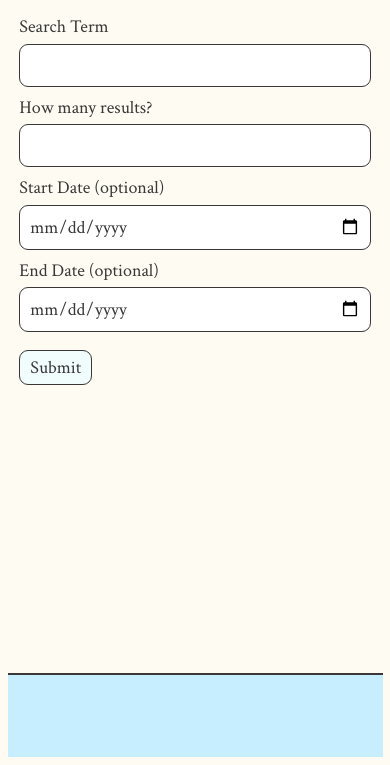
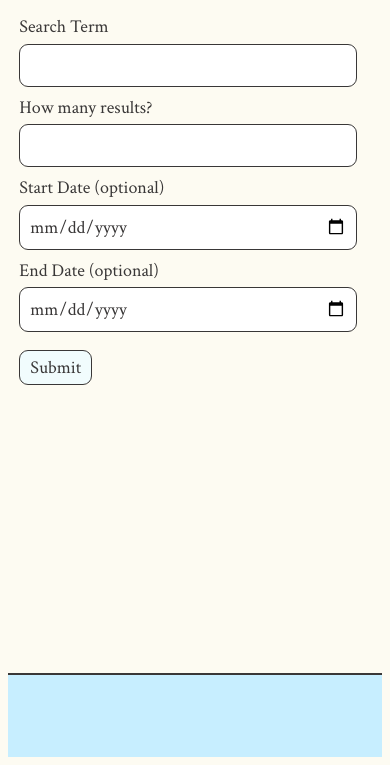
Before and after one commit to caseydean8/NYT-api-search, a plain HTML site: page index.html in a window 390 px wide. Shown: the part 95-860 px from the top of the page. Drawn offline with nearby package versions, Linux system fonts and the light colour scheme.

Commit message:
Fixed issue with display: block and text input

```diff
--- a/style.css
+++ b/style.css
@@ -1,3 +1,8 @@
+html,
+body {
+  width: auto !important;
+  overflow-x: hidden !important;
+}
 
 .parent {
   display: grid;
@@ -61,8 +66,11 @@ h2 {
   grid-area: main;
 }
 
+form {
+  margin: 1em 15%;
+}
+
 input {
-  display: block;
   font-family: "Crimson Text", serif;
   color: #393737;
   width: 96%;
@@ -71,10 +79,6 @@ input {
   font-size: 1em;
   border: solid 1px #393737;
   border-radius: 0.5em;
-}
-
-form {
-  margin: 1em 15%;
 }
 
 button {
@@ -95,7 +99,7 @@ button {
 }
 
 .card {
-  width: 96%;
+  width: 92%;
   font-size: 1.8em;
   margin: 0.5em;
   padding: 0.5em;
@@ -130,10 +134,15 @@ button:hover {
 @media only screen and (max-width: 1024px) {
   .parent {
     grid-template-rows: 1fr 6fr 0.5fr;
+  }
 
-  }
   form {
     margin: 1em 0;
+  }
+
+  #start,
+  #end {
+    display: block;
   }
 }
 
@@ -172,7 +181,7 @@ button:hover {
   }
 
   input {
-    width: 94%;
+    width: 90%;
   }
 
   .card {
```
